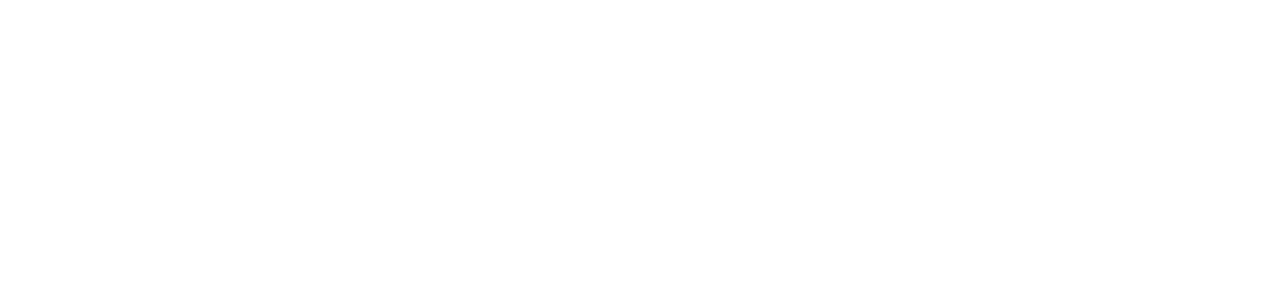
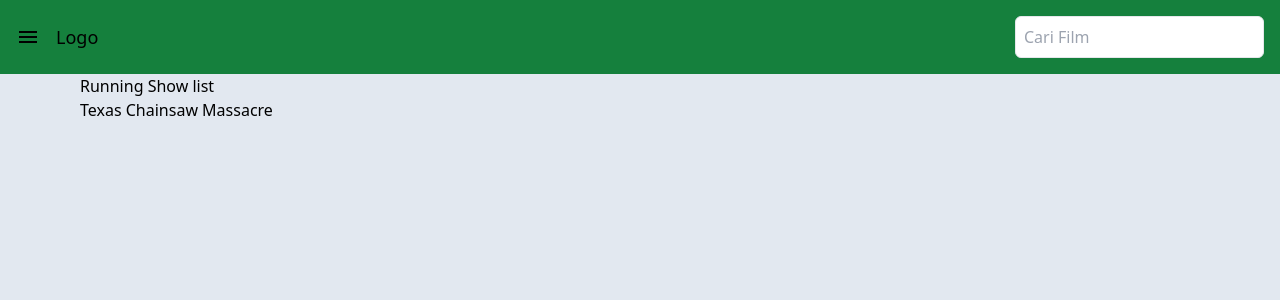
Before and after one commit to FikriEffendi/tv_maze, a Vue app: page /running-show in a window 1280 px wide. Before the commit this address had no page. Shown: the top 300 px of the page. Built offline with nearby package versions, Linux system fonts and the light colour scheme.

Commit message:
third commit

```diff
--- a/src/layouts/app/component-navbar.vue
+++ b/src/layouts/app/component-navbar.vue
@@ -10,12 +10,13 @@
           >
             menu
           </span>
-          <div
+          <router-link
+            :to="{ name: 'home' }"
             class="text-lg transition-all hover:text-amber-800"
             :class="{ 'sm:hidden': isShow.bool }"
           >
             Logo
-          </div>
+          </router-link>
         </div>
         <div class="">
           <input-search />
--- a/src/router/index.js
+++ b/src/router/index.js
@@ -1,7 +1,7 @@
 import { createRouter, createWebHistory } from "vue-router";
 import Home from "@/views/home/page-home.vue";
 import LayoutApp from "@/layouts/app/layout-app.vue";
-import MovieDetails from "../views/MovieDetails.vue";
+import PageRunning from "@/views/running/page-running.vue";
 
 const router = createRouter({
   history: createWebHistory(import.meta.env.BASE_URL),
@@ -11,14 +11,14 @@
       component: LayoutApp,
       children: [
         {
-          path: "",
+          path: "/",
           name: "home",
           component: Home,
         },
         {
-          path: "/movie/:id",
-          name: "movieDetails",
-          component: MovieDetails,
+          path: "/running-show",
+          name: "pageRunning",
+          component: PageRunning,
         },
       ],
     },
--- a/src/views/home/section-running.vue
+++ b/src/views/home/section-running.vue
@@ -21,9 +21,12 @@
 
         <swiper-slide>
           <div class="flex items-center justify-center h-full">
-            <span class="cursor-pointer material-symbols-outlined">
+            <router-link
+              :to="{ name: 'pageRunning' }"
+              class="cursor-pointer material-symbols-outlined"
+            >
               arrow_forward_ios
-            </span>
+            </router-link>
           </div>
         </swiper-slide>
       </swiper>
--- a/src/views/running/page-running.vue
+++ b/src/views/running/page-running.vue
@@ -1,7 +1,11 @@
 <template>
-  <div></div>
+  <div>
+    <section-show />
+  </div>
 </template>
 
-<script setup></script>
+<script setup>
+import sectionShow from "./section-show.vue";
+</script>
 
 <style></style>
--- a/src/views/running/section-show.vue
+++ b/src/views/running/section-show.vue
@@ -1,7 +1,31 @@
 <template>
-  <div></div>
+  <div>
+    <div>Running Show list</div>
+    Texas Chainsaw Massacre
+  </div>
 </template>
 
-<script setup></script>
+<script setup>
+import { useApi } from "@/functions/api";
+import { ref } from "vue";
+import { useRoute } from "vue-router";
+
+const api = useApi();
+const route = useRoute();
+
+const movie = ref([]);
+const getData = async () => {
+  const response = await api.GET("shows");
+  console.log(response);
+
+  movie.value = response.map((movie) => {
+    return {
+      id: movie.id,
+      name: movie.name,
+      image: movie.image.original,
+    };
+  });
+};
+</script>
 
 <style></style>
```
